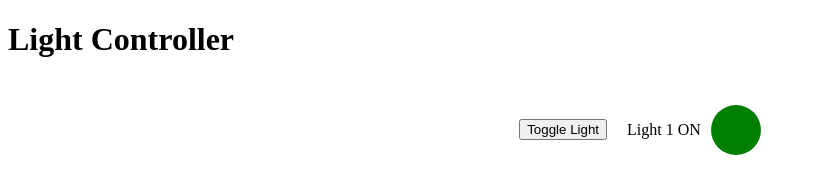
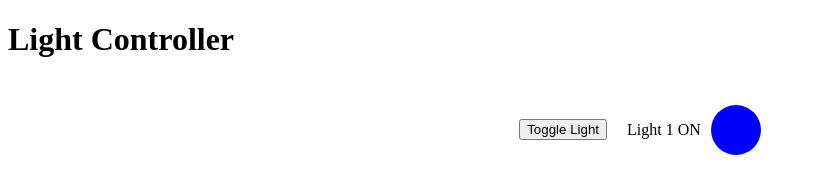
Before and after one commit to dondfx/dondfx.github.io, a plain HTML site: page index.html in a window 1280 px wide. Both pictures are taken after a click on the button "Toggle Light". Shown: the whole page, without its empty margins (0-816 px from the left). Drawn offline with Linux system fonts and the light colour scheme.

Commit message:
Update index.html

```diff
--- a/index.html
+++ b/index.html
@@ -18,7 +18,7 @@
         width: 50px;
         height: 50px;
         border-radius: 25px;
-        background-color: rgb(25, 0, 255);
+        background-color: rgb(255, 0, 0);
       }
     </style>
   </head>
@@ -37,7 +37,7 @@
       button.addEventListener("click", function () {
         isOn = !isOn;
         text.innerHTML = isOn ? "Light 1 ON" : "Light 1 OFF";
-        indicator.style.backgroundColor = isOn ? "green" : "red";
+        indicator.style.backgroundColor = isOn ? "blue" : "red";
       });
     </script>
   </body>
```
